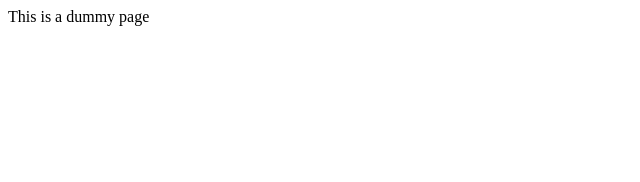
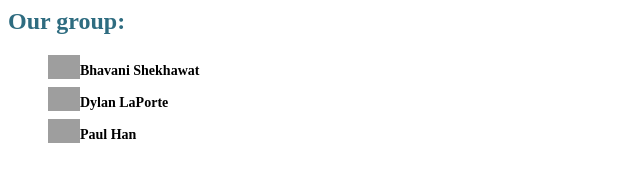
Before and after one commit to bytekoder/cs91-final, a plain HTML site: page index.html in a window 1280 px wide. Shown: the whole page, without its empty margins (0-640 px from the left). Drawn offline with Linux system fonts and the light colour scheme; grey boxes are pictures that could not be loaded.

Commit message:
Initial upload for Dockerfile and index.html

```diff
--- a/index.html
+++ b/index.html
@@ -1,3 +1,10 @@
 <html>
-<head> This is a dummy page </head>
+<h2 style="color: #2e6c80;">Our group:</h2>
+<ol style="list-style: none; font-size: 14px; line-height: 32px; font-weight: bold;">
+<li style="clear: both; text-align: left;"><img style="float: left;" src="https://raw.githubusercontent.com/PaulHan2013/csie91/master/bs-32x32.png" width="32" /> Bhavani Shekhawat</li>
+<li style="clear: both; text-align: right;"></li>
+<li style="clear: both; text-align: left;"><img style="float: left;" src="https://raw.githubusercontent.com/PaulHan2013/csie91/master/dl-32x32.png" width="32" /> Dylan LaPorte</li>
+<li style="clear: both; text-align: right;"></li>
+<li style="clear: both; text-align: left;"><img style="float: left;" src="https://raw.githubusercontent.com/PaulHan2013/csie91/master/ph-32x32.png" width="32" />Paul Han</li>
+</ol>
 </html>
```
Also changed, not shown: bs-32x32.png (added), dl-32x32.png (added), ph-32x32.png (added), 1 other file.
